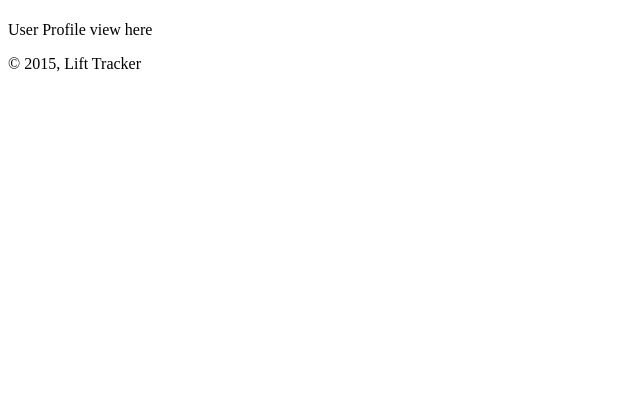
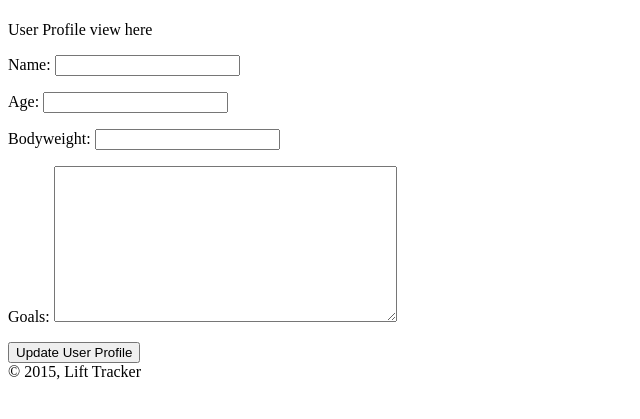
Before and after one commit to Guin-/Lift_Tracker, a Django app: template templates/portal/index.html in a window 1280 px wide. Shown: the part 250-669 px from the top of the page, without its empty margins (0-640 px from the left). Run offline with Django 3.2, Linux system fonts and the light colour scheme; the template is opened without the code that fills it: values that come from a table or form of the project are taken from there, others are empty.

Commit message:
profile form in view

```diff
--- a/portal/models.py
+++ b/portal/models.py
@@ -18,4 +18,9 @@ class UserProfile(models.Model):
     timestamp = models.DateTimeField(auto_now_add = True, default = datetime.datetime.now)
 
     def __unicode__(self):
-        return self.name
+        return "\n".join([
+            self.name,
+            self.age,
+            self.bodyweight,
+            self.goals
+            ])
--- a/templates/portal/index.html
+++ b/templates/portal/index.html
@@ -12,5 +12,14 @@ Main page of the portal
         <h2>Welcome, {{ user.username }} </h2>
         <p> User Profile view here <p>
         <!-- if user profile: user profile, else: create form-->
+        {% if updated %}
+        {{ profile }}
+        {% else %}
+        <form id ="profile_form" method="post" >
+            {% csrf_token %}
+            {{ profile_form.as_p }}
+            <input type="submit" name="submit" value="Update User Profile" />
+        </form>
+        {% endif %}
     </section>
 {% endblock %}
```
Also changed, not shown: portal/views.py (+22 -1 lines).
